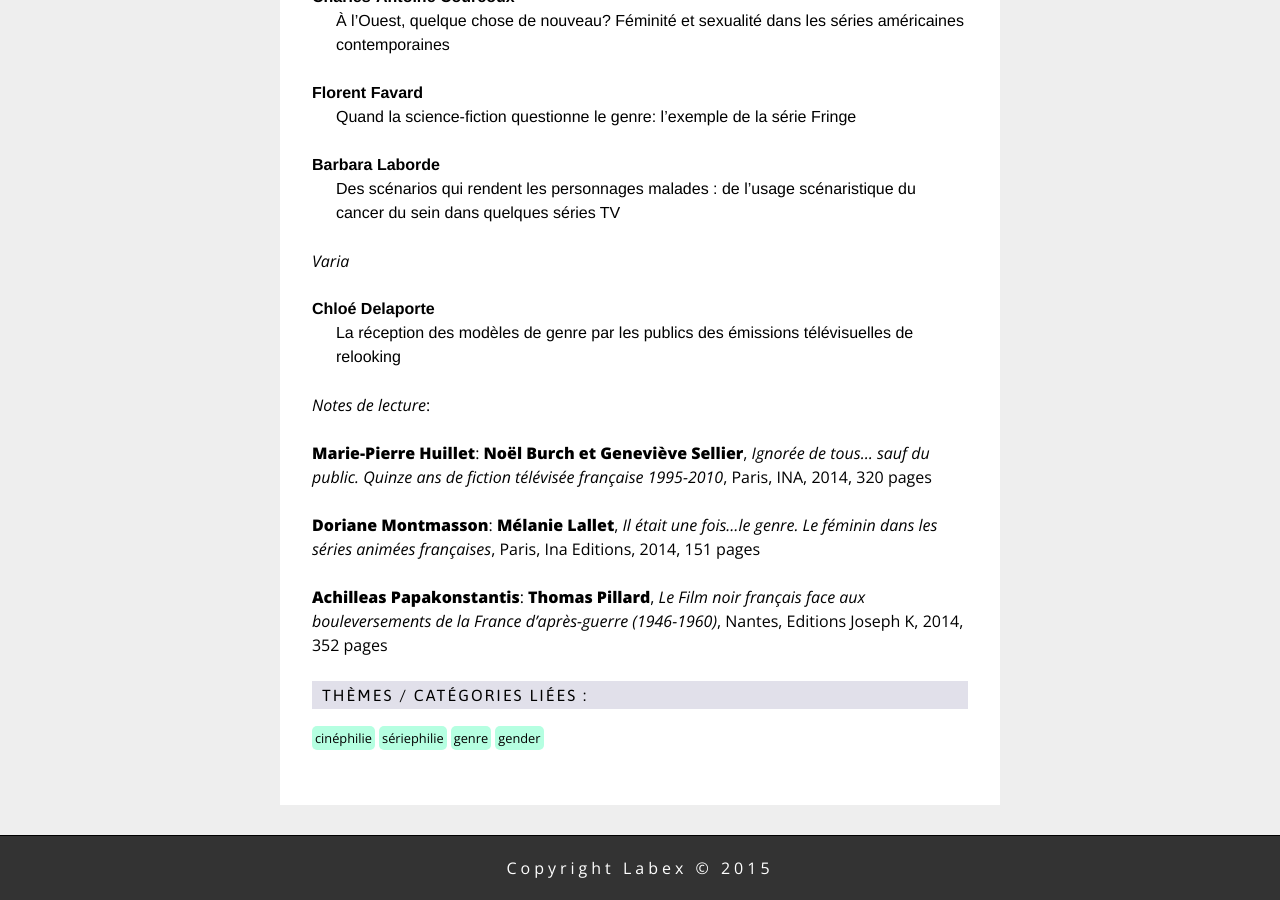
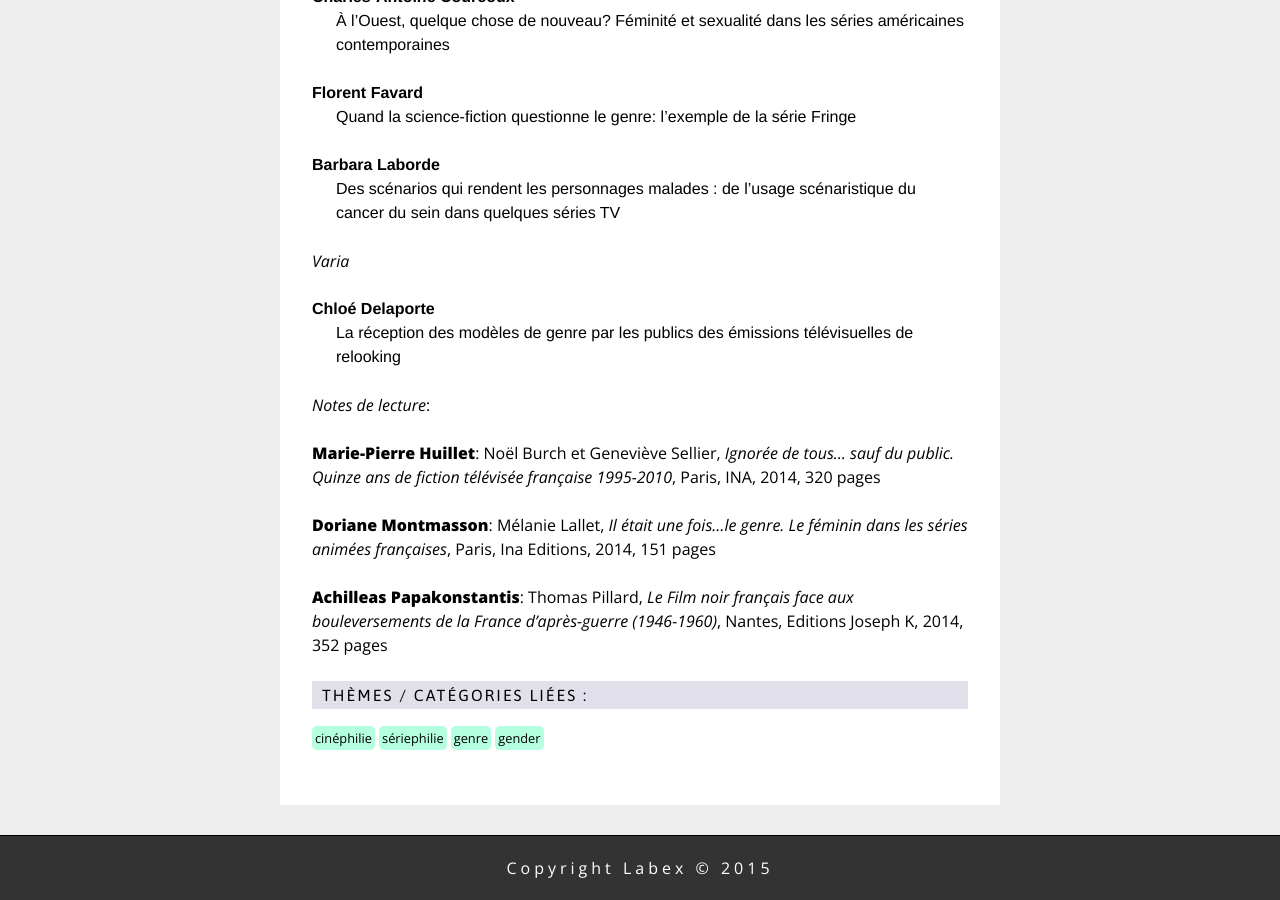
Before and after one commit to Labex-ICCA/Labex-ICCA.github.io, a Jekyll site: the page built from _posts/ecrits/2015-12-16-genres-en-s-ries-cin-ma-t-l-vision-m-dias.md, in a window 1280 px wide and 900 px high, scrolled down 1394 px. Built offline with Jekyll 4.4.1, drawn with Linux system fonts in a browser that asks for light colours; Markdown is read by kramdown in place of the engine named in the settings.

```diff
--- a/_posts/ecrits/2015-12-16-genres-en-s-ries-cin-ma-t-l-vision-m-dias.md
+++ b/_posts/ecrits/2015-12-16-genres-en-s-ries-cin-ma-t-l-vision-m-dias.md
@@ -54,11 +54,11 @@ _Varia_
 
 _Notes de lecture_:
 
-**Marie-Pierre Huillet**: **Noël Burch et Geneviève Sellier**, _Ignorée de tous... sauf du public. Quinze ans de fiction télévisée française 1995-2010_,
+**Marie-Pierre Huillet**: Noël Burch et Geneviève Sellier, _Ignorée de tous... sauf du public. Quinze ans de fiction télévisée française 1995-2010_,
 Paris, INA, 2014, 320 pages
 
-**Doriane Montmasson**: **Mélanie Lallet**, _Il était une fois…le genre. Le féminin dans les séries animées françaises_,
+**Doriane Montmasson**: Mélanie Lallet, _Il était une fois…le genre. Le féminin dans les séries animées françaises_,
 Paris, Ina Editions, 2014, 151 pages
 
-**Achilleas Papakonstantis**: **Thomas Pillard**, _Le Film noir français face aux bouleversements de la France d'après-guerre (1946-1960)_,
+**Achilleas Papakonstantis**: Thomas Pillard, _Le Film noir français face aux bouleversements de la France d'après-guerre (1946-1960)_,
 Nantes, Editions Joseph K, 2014, 352 pages
```
